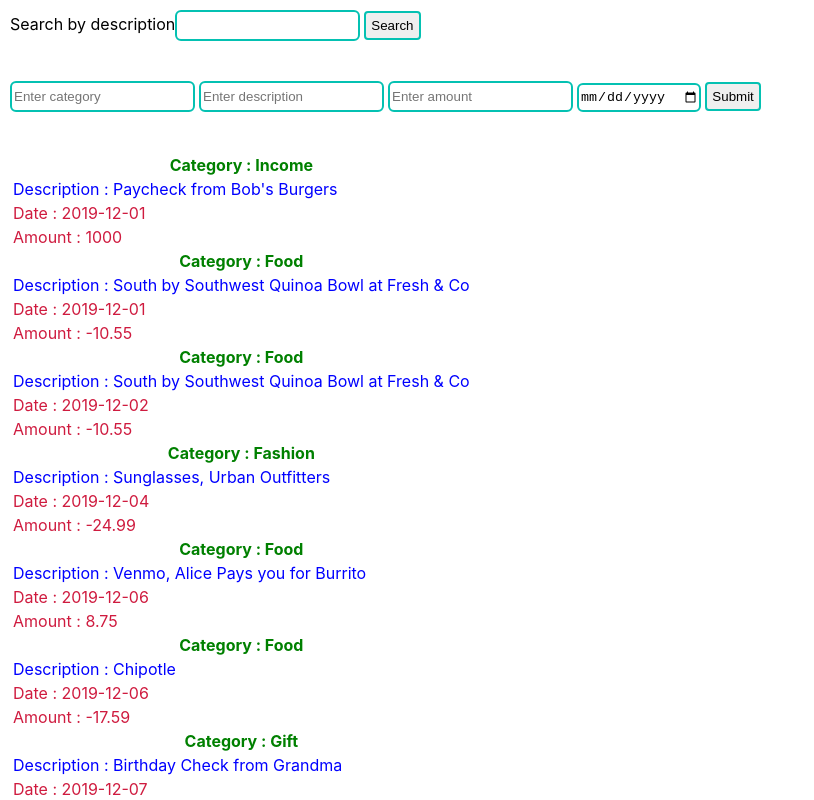
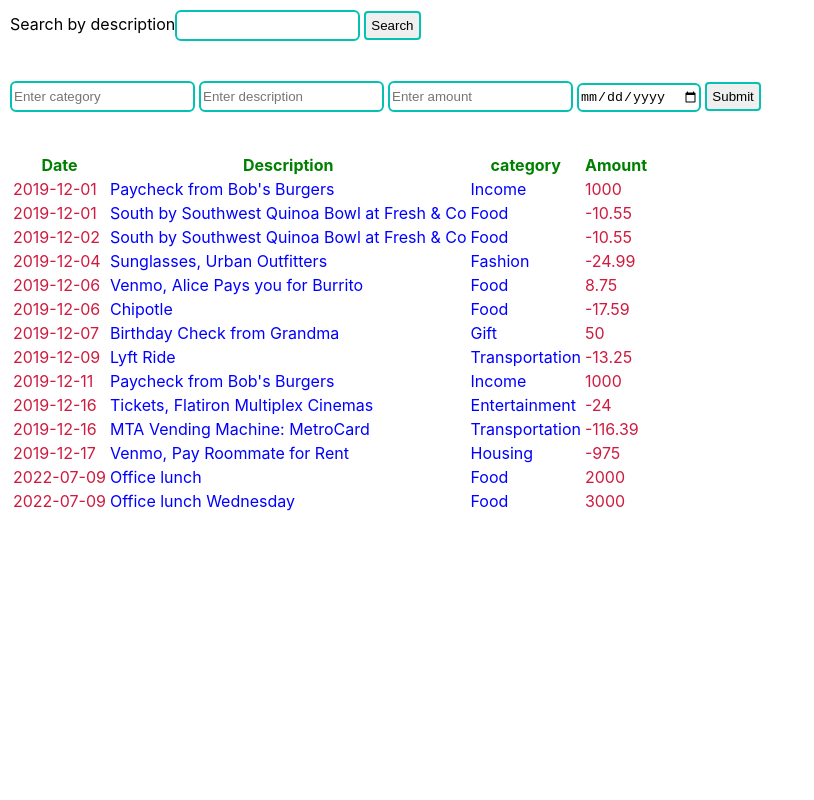
Before and after one commit to irungudennisnganga/bank-of-flatiron, a React (Create React App) app: page / in a window 1280 px wide. Shown: the top 800 px of the page, without its empty margins (0-814 px from the left). Built offline with nearby package versions, Linux system fonts and the light colour scheme; data requests are answered from the project's data file.

Commit message:
the dom works as expected

```diff
--- a/src/components/AllTransactions.js
+++ b/src/components/AllTransactions.js
@@ -1,36 +1,34 @@
 import React from 'react'
 
 function AllTransactions({transact}) {
-   // console.log(transact)
- let list=  transact.map( data => {
- //console.log(data)
-    return (
-    <React.Fragment key={data.id}>
-        <thead>
+
+  return (
+    <table >
+       <thead>
             <tr>
-               <th style={{color:"green"}}>Category : {data.category}</th>
+               <th style={{color:"green"}}>Date</th>
+               <th style={{color:"green"}}>Description </th>
+               <th style={{color:"green"}}>category </th>
+               <th style={{color:"green"}}>Amount </th>
+
             </tr>
         </thead>
         <tbody>
-            <tr>
-               <td style={{color:"blue"}}>Description : {data.description}</td>
+          {
+             transact.map( (data) => {
+              //  //console.log(data)
+                  return (
+            <tr key={data.id} >
+              <td style={{color: "#cf1b3f" }}> {data.date}</td>
+              <td style={{color:"blue"}}>{data.description}</td>
+              <td style={{color:"blue"}}> {data.category}</td>
+              <td style={{color: "#cf1b3f"}}> {data.amount}</td>
             </tr>
-            <tr>
-              <td style={{color: "#cf1b3f"}}>Date : {data.date}</td>
-            </tr>
-            <tr>
-              <td style={{color: "#cf1b3f"}}>Amount : {data.amount}</td>
-            </tr>
-        </tbody>
-    </React.Fragment>
-    )
+            )}
+            )}
+       </tbody>
+    </table>
 
-   })
-
-  return (
-    <table >
-       {list}
-    </table>
   )
 }
 
--- a/src/components/App.js
+++ b/src/components/App.js
@@ -10,7 +10,9 @@ function App() {
   // useState is important since it helps us keep truck and add new elements dainamicaly
   const [transaction,isTransaction] = useState([])
   const [input, addInput] = useState({})
-  const [searchdata, setSearch] = useState("")
+  //const [searchdata, setSearch] = useState("")
+
+
 
   //useEffect is used to make the request once when the Dom loads
   useEffect(() => {
@@ -23,18 +25,13 @@ function App() {
 
   },[])
 
-
-
-
-
-  //
 //console.log(transaction)
   return (
     <div>
-    <Search searchdata={searchdata} transaction={transaction} setSearches={setSearch}/>
-    <FormInput input={input} addInput={addInput} />
+    <Search  transaction={transaction} />
+    <FormInput  input={input} addInput={addInput} />
 
-      <AllTransactions transact={transaction} />
+      <AllTransactions transact={transaction}  />
 
     </div>
   )
--- a/src/components/FormInput.js
+++ b/src/components/FormInput.js
@@ -16,7 +16,7 @@ function handleChange(e){
   function handleSubmit(e){
     e.preventDefault()
    // console.log(input)
-     e.target.reset()
+
    // making a post request to the server to add the input to the db.json
     fetch(`http://localhost:8001/transactions`, {
       method:"POST",
@@ -27,8 +27,9 @@ function handleChange(e){
       body:JSON.stringify(input)
 
     })
+  }
 
-  }
+
   return (
     <div>
        <form onSubmit={handleSubmit}>
--- a/src/components/Search.js
+++ b/src/components/Search.js
@@ -1,28 +1,27 @@
-import React from 'react'
+import { useState ,useEffect } from "react";
 
-function Search( {transaction  ,searchdata,setSearches }) {
-    //console.log(searchdata)
-    function handleSearch(e){
-        e.preventDefault()
+function Search( {transaction }) {
+    const [searchdata, setSearch] = useState("")
 
+    const handleSearch = (event) => {
+        event.preventDefault()
 
-        const results = transaction.filter( transact => {
-            transact.description.includes(e.target.value)
-        })
+        const filtered = transaction.filter(transact=>
+          transact.description.includes(searchdata)
+        );
+        setSearch(filtered);
+       // console.log(filtered)
 
-      setSearches(results)
-       e.target.reset()
-      //console.log(results)
-      }
-
-  return (
+      };
+    //
+   return (
     <>
        <form onSubmit={handleSearch}>
       <label>Search by description
         <input
           type="text"
           value={searchdata}
-          onChange={(e) => setSearches(e.target.value)}
+          onChange={(e) => setSearch(e.target.value)}
           required
         />
       </label>
```
Also changed, not shown: src/components/App.css (line endings or trailing spaces). Lines whose indentation alone changed are shown as unchanged.
